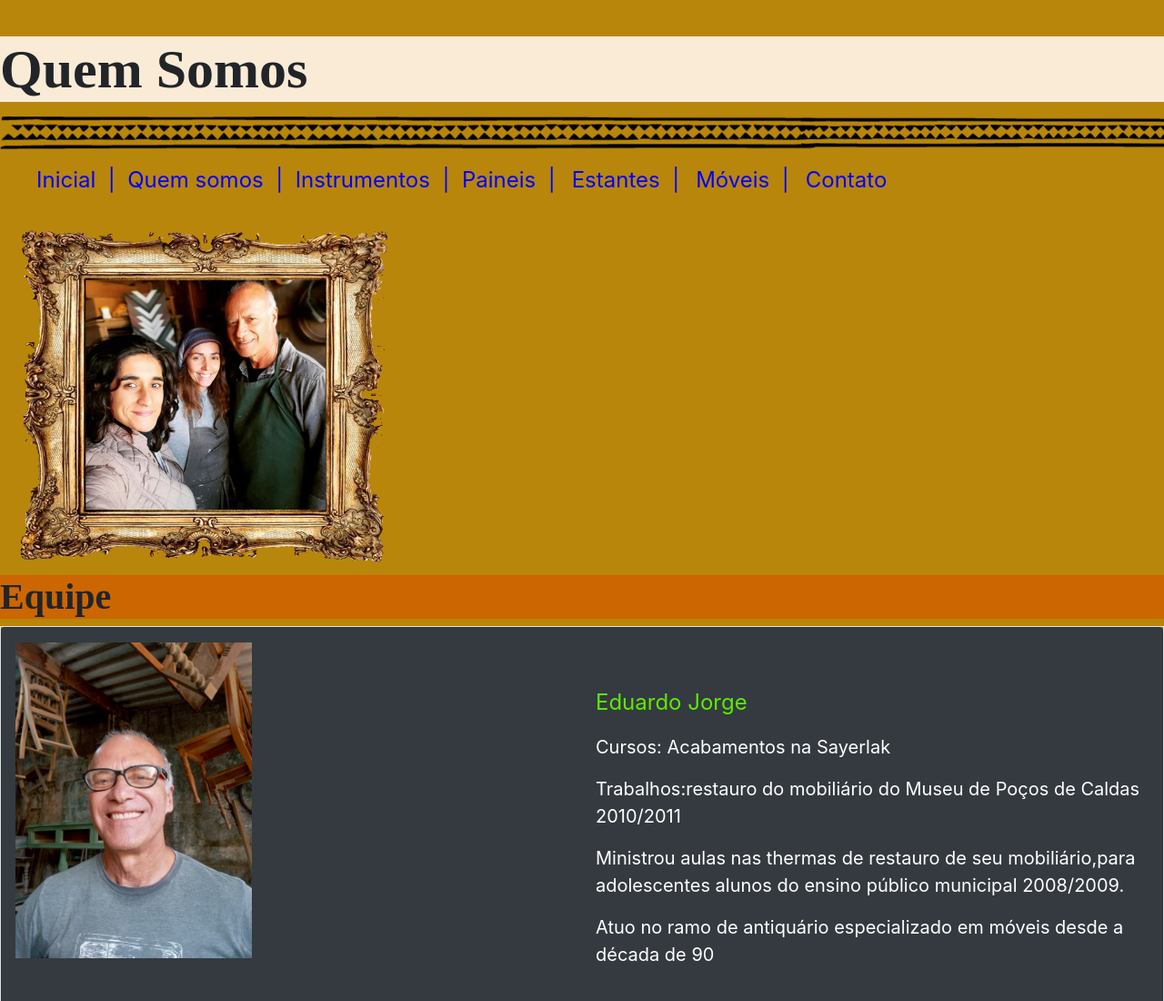
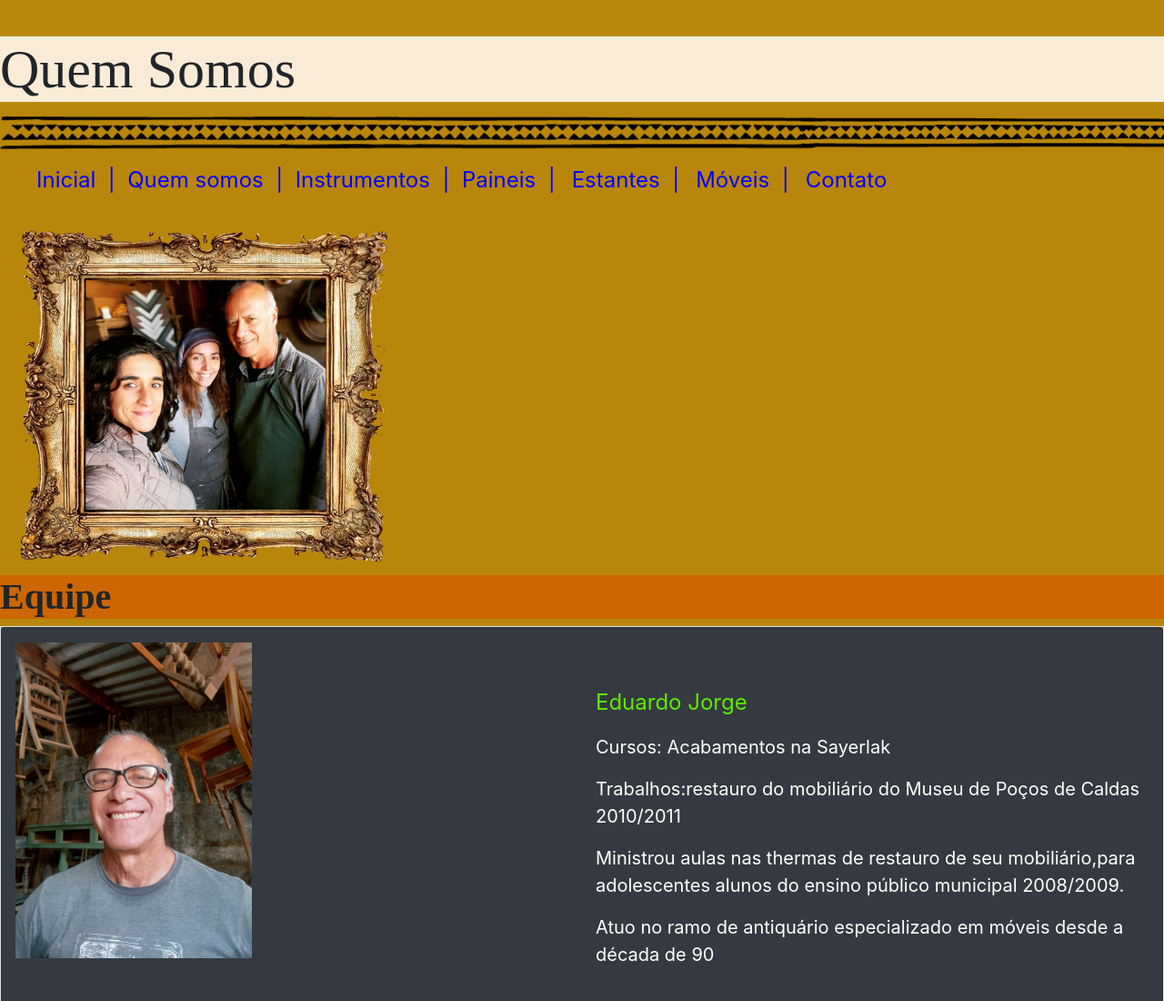
Before and after one commit to AlexandreFerro/Yacoana, a plain HTML site: page quem.html in a window 1280 px wide. Shown: the top 1100 px of the page at 91% size. Drawn offline with nearby package versions, Linux system fonts and the light colour scheme.

Commit message:
Update quem.html

```diff
--- a/quem.html
+++ b/quem.html
@@ -61,7 +61,7 @@ a:active {
 <header>
            <br><p></p>
 
-            <h1><strong>Quem Somos</strong></h1>
+            <h1>Quem Somos</h1>
             <!--h1><center><img src="Ymages\Logo\Yakkologo.jpeg" width="300" height="100"></center></h1-->
 
               <p></p>
```
